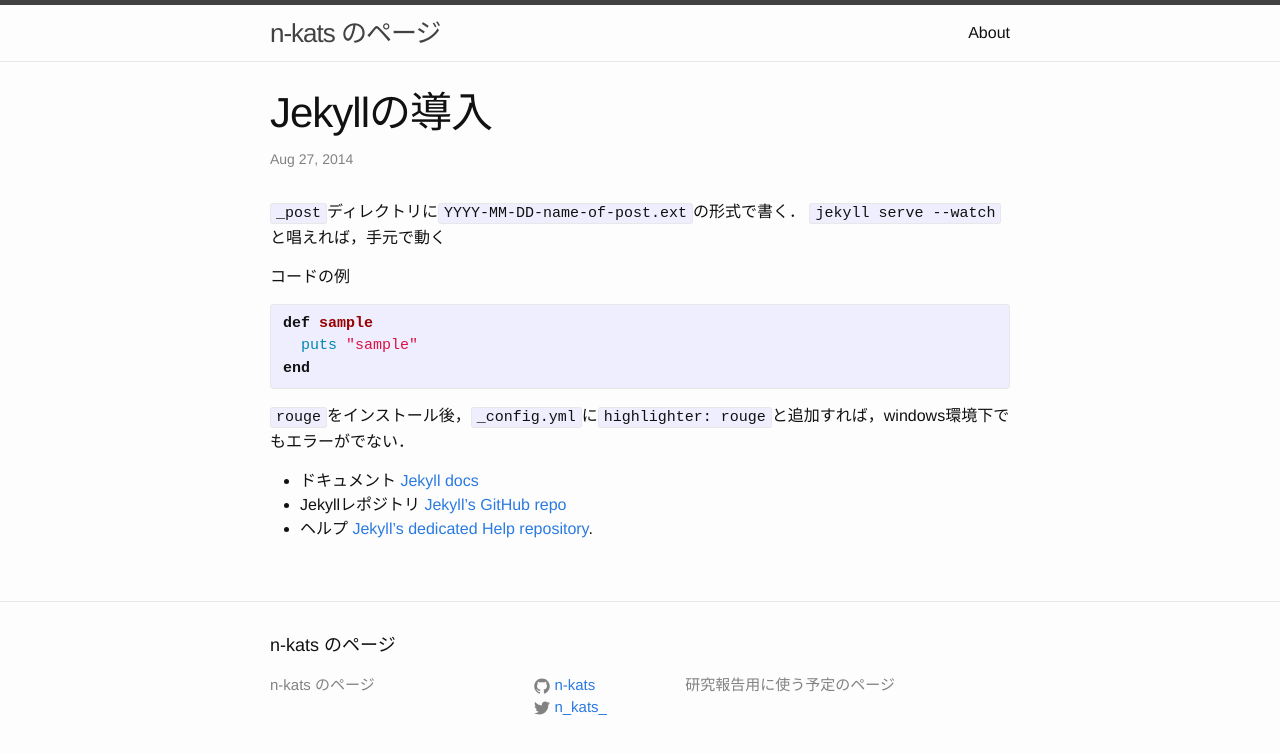
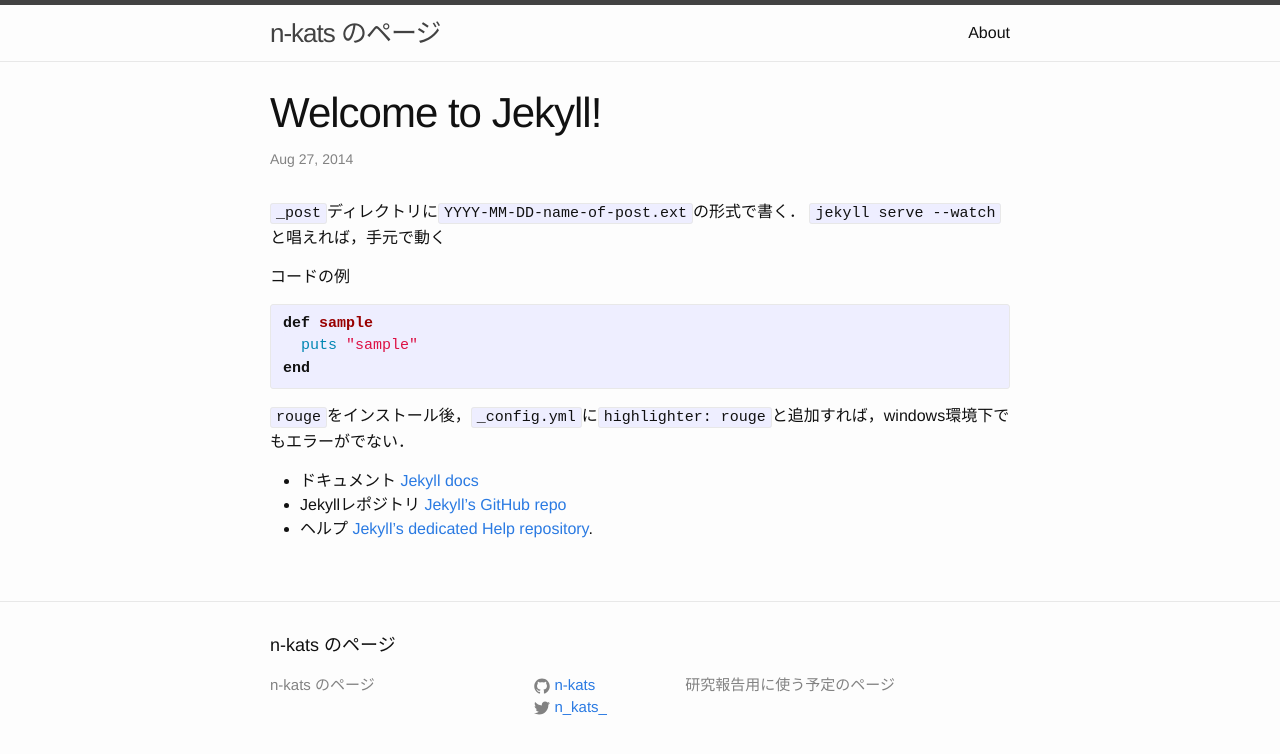
Before and after one commit to n-kats/n-kats.github.io, a Jekyll site: the page built from _posts/2014-08-27-welcome-to-jekyll.markdown, in a window 1280 px wide. Shown: the top 754 px of the page. Built offline with Jekyll 4.4.1, drawn with Linux system fonts in a browser that asks for light colours.

Commit message:
reverse title

```diff
--- a/_posts/2014-08-27-welcome-to-jekyll.markdown
+++ b/_posts/2014-08-27-welcome-to-jekyll.markdown
@@ -1,6 +1,6 @@
 ---
 layout: post
-title:  "Jekyllの導入"
+title:  "Welcome to Jekyll!"
 date:   2014-08-27 08:22:29
 categories: jekyll update
 ---
```
